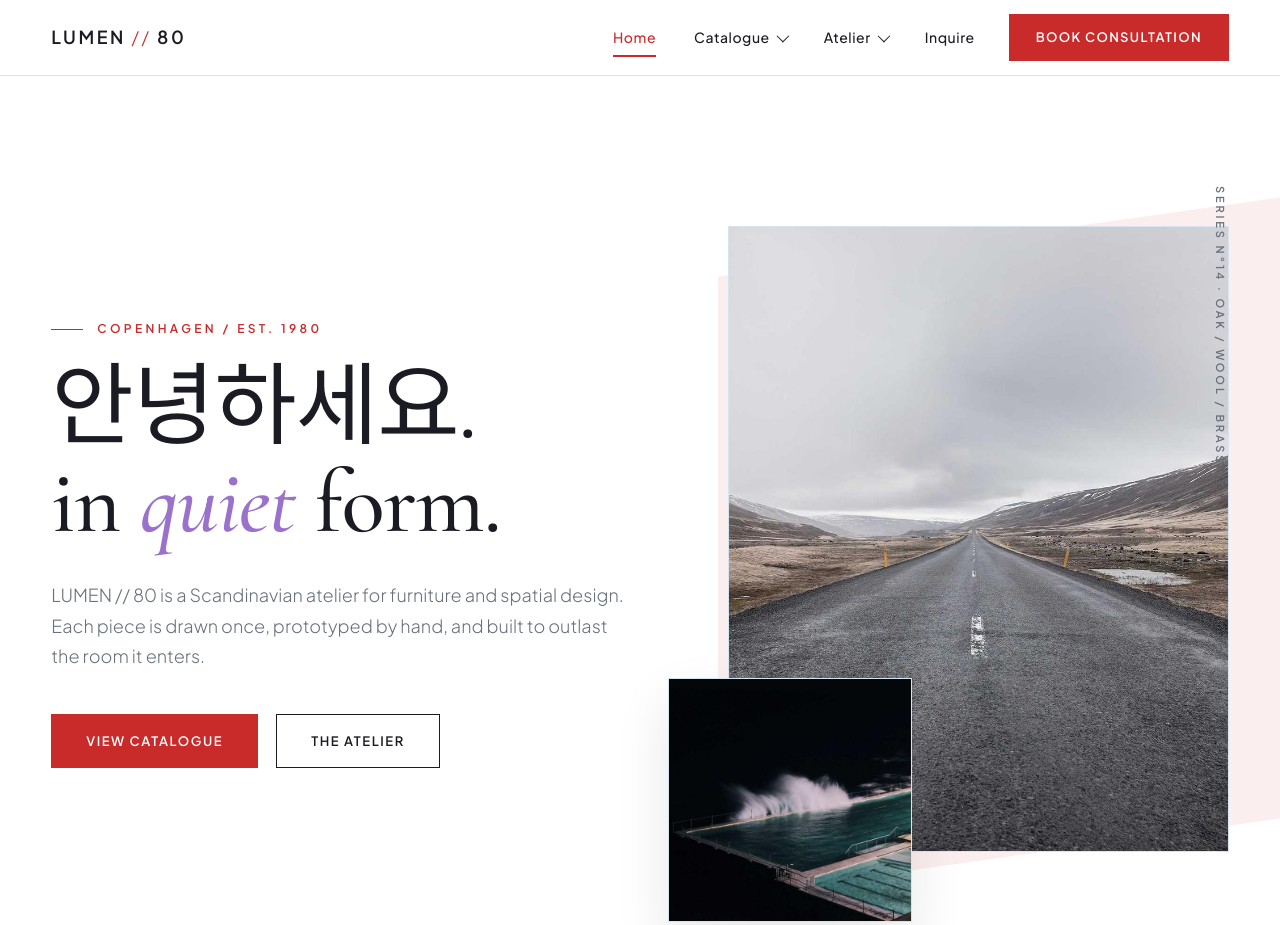
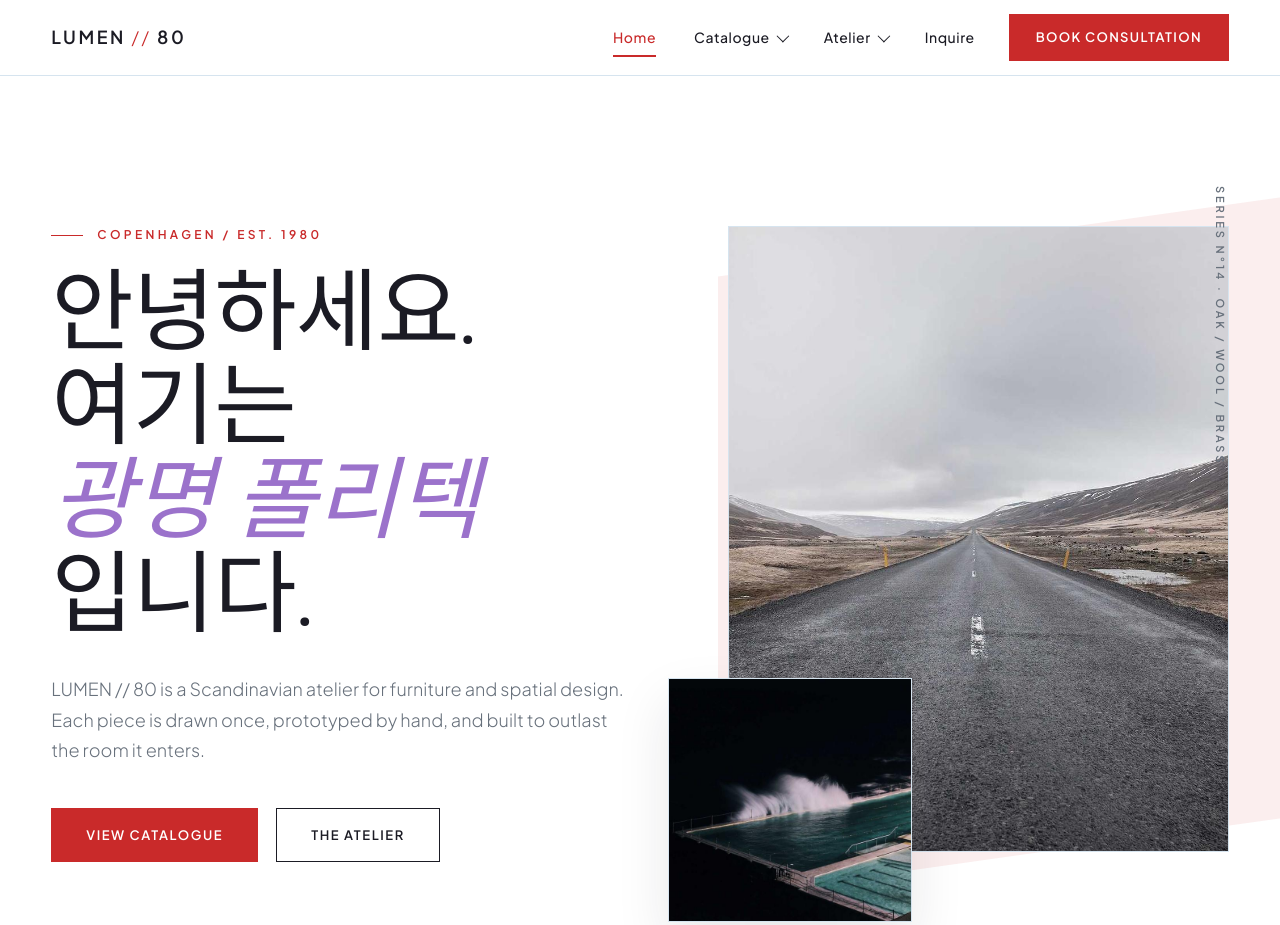
Before and after one commit to yeonxno/template, a plain HTML site: page index.html in a window 1280 px wide. Shown: the top 925 px of the page. Drawn offline with nearby package versions, Linux system fonts and the light colour scheme.

Commit message:
베너 수정

```diff
--- a/index.html
+++ b/index.html
@@ -96,7 +96,7 @@
     <div class="container hero-grid">
       <div class="reveal">
         <span class="eyebrow">Copenhagen / Est. 1980</span>
-        <h1 class="editorial-title hero-title" style="margin-top:22px;">안녕하세요.<br>in <em>quiet</em> form.</h1>
+        <h1 class="editorial-title hero-title" style="margin-top:22px;">안녕하세요.<br>여기는 <br><em>광명 폴리텍</em> <br>입니다.</h1>
         <p class="lede hero-copy">LUMEN // 80 is a Scandinavian atelier for furniture and spatial design. Each piece is drawn once, prototyped by hand, and built to outlast the room it enters.</p>
         <div class="hero-actions">
           <a href="#catalogue" class="btn btn-solid" data-route="catalogue">View Catalogue</a>
```
